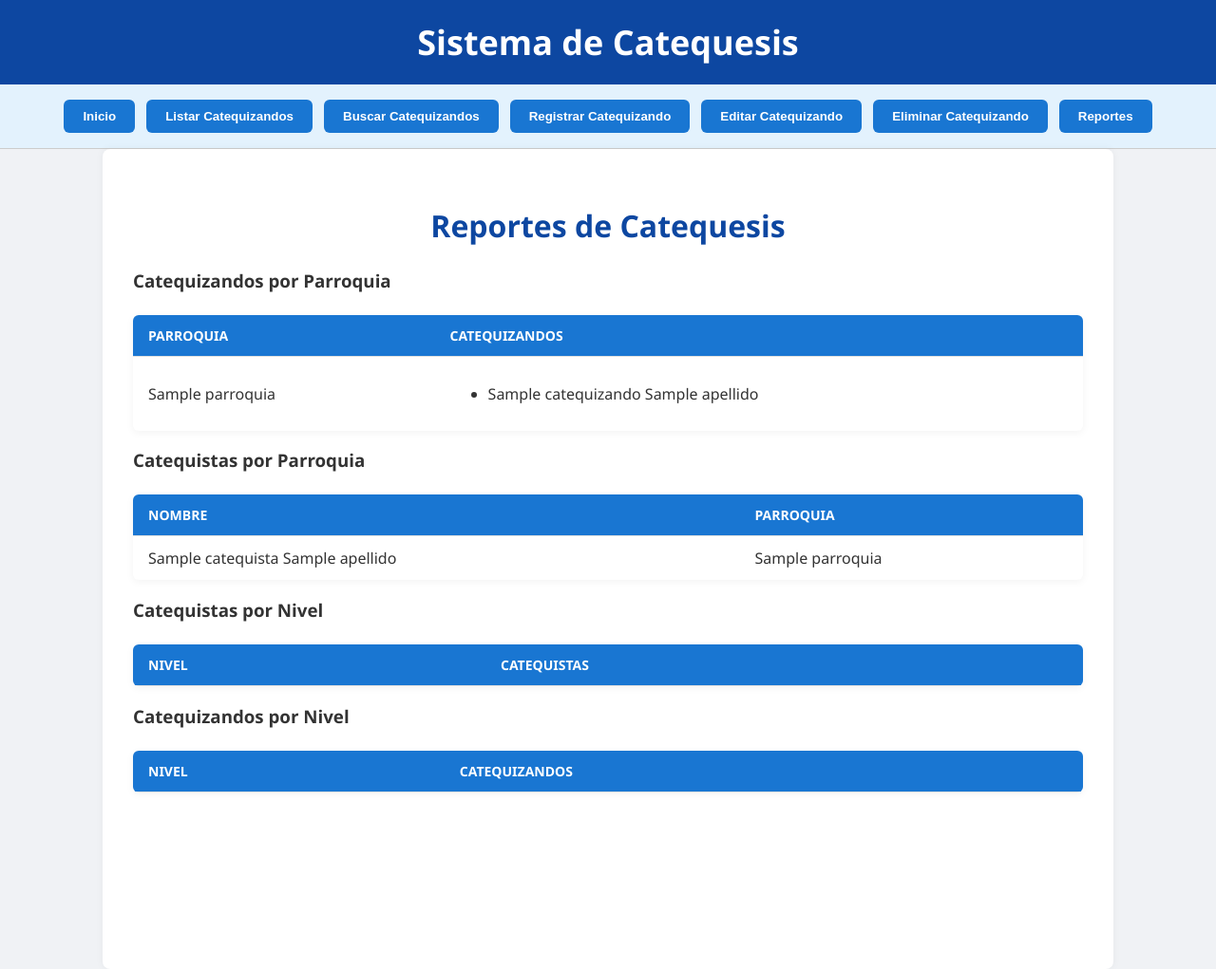
After one commit to Estebin21/proyecto-catequesis, a Flask app: page /catequizandos/reporte in a window 1280 px wide. The commit adds this page. Shown: the whole page at 95% size. Run offline with Flask 3, Linux system fonts and the light colour scheme; a database or web service that is not in the repository returns one stand-in record (values such as "Sample title"); data that the repository does not hold is empty.

Commit message:
Se agregó la ruta /catequizandos/reporte para mostrar reportes de catequizandos y catequistas por parroquia y nivel, utilizando datos de MongoDB

```diff
--- a/ConectionDB.py
+++ b/ConectionDB.py
@@ -1,5 +1,8 @@
 import pyodbc
 import json
+from pymongo import MongoClient
+import pyodbc
+
 def ObtenerConexion():
     with open('config.json', 'r') as archivo_config:
         config = json.load(archivo_config)
@@ -12,3 +15,18 @@ def ObtenerConexion():
     # 4. Crear Cadena de Conexión (con login SQL)
     connection_string = f'DRIVER={controlador_odbc};SERVER={name_server};DATABASE={database};UID={username};PWD={password}'
     return connection_string
+
+def setUpDBConnection():
+
+    uri = "mongodb+srv://sebasalmeida:udla@clusterudla01.hxj4agb.mongodb.net/?retryWrites=true&w=majority&appName=ClusterUDLA01"
+
+    client = MongoClient(uri)
+
+    db= client['Quito_Catequesis_DB_2025']
+    coleccionCatequizandos = db['catequizandos']
+    colleccionCatequistas = db['catequistas']
+    colleccionCertificados = db['certificados']
+    colleccionNiveles = db['niveles']
+    colleccionParroquias = db['parroquias']
+
+    return(coleccionCatequizandos, colleccionCatequistas, colleccionCertificados, colleccionNiveles, colleccionParroquias)
--- a/app.py
+++ b/app.py
@@ -1,6 +1,7 @@
 from flask import Flask, render_template, request, redirect, url_for, jsonify
 import pyodbc
 import ConectionDB
+from collections import defaultdict
 
 app = Flask(__name__)
 
@@ -111,9 +112,93 @@ def eliminar_catequizando():
 
     return render_template('catequizandos/eliminar.html', catequizando=None)
 
+# ---------- REPORTES REALIZADOS ----------
+@app.route('/catequizandos/reporte', methods=['GET'])
+def reporteCatequizando():
+    colecciones = ConectionDB.setUpDBConnection()
+    catequizandos = colecciones[0]
+    catequistas = colecciones[1]
+    certificados = colecciones[2]
+    niveles = colecciones[3]
+    parroquias = colecciones[4]
 
+    # Reporte 1: Catequizandos por parroquia
+    parroquia_dict = {p['_id']: p['nombre'] for p in parroquias.find()}
+    grupo = defaultdict(list)
 
+    for c in catequizandos.find():
+        parroquia_id = c.get("parroquia", {}).get("id")
+        if parroquia_id:
+            grupo[parroquia_id].append({
+                "nombre": c.get("nombre"),
+                "apellido": c.get("apellido")
+            })
 
+    catequizandos_por_parroquia = [
+        {
+            "parroquia": parroquia_dict.get(pid, "Sin nombre"),
+            "catequizandos": lista
+        }
+        for pid, lista in grupo.items()
+    ]
+
+    # Reporte 2: Catequistas por parroquia
+    parroquias_dict = {p['_id']: p['nombre'] for p in parroquias.find()}
+    catequistas_por_parroquia = []
+    for c in catequistas.find():
+        parroquia_id = c.get("parroquia_id")
+        catequistas_por_parroquia.append({
+            "nombre": f"{c['nombre']} {c['apellido']}",
+            "parroquia": parroquias_dict.get(parroquia_id, "No asignada")
+        })
+
+    # Reporte 3: Catequistas por nivel
+    niveles_dict = {n['_id']: n['nombre'] for n in niveles.find()}
+    catequistas_nivel = catequistas.aggregate([
+        {"$unwind": "$niveles"},
+        {"$group": {
+            "_id": "$niveles.nivel_id",
+            "catequistas": {
+                "$push": {
+                    "nombre": "$nombre",
+                    "apellido": "$apellido"
+                }
+            }
+        }}
+    ])
+    catequistas_por_nivel = [
+        {
+            "nivel": niveles_dict.get(c["_id"], "Sin nombre"),
+            "catequistas": c["catequistas"]
+        } for c in catequistas_nivel
+    ]
+
+    # Reporte 4: Catequizandos por nivel
+    catequizandos_nivel = catequizandos.aggregate([
+        {"$group": {
+            "_id": "$nivel_id",
+            "catequizandos": {
+                "$push": {
+                    "nombre": "$nombre",
+                    "apellido": "$apellido"
+                }
+            }
+        }}
+    ])
+    catequizandos_por_nivel = [
+        {
+            "nivel": niveles_dict.get(c["_id"], "Sin nombre"),
+            "catequizandos": c["catequizandos"]
+        } for c in catequizandos_nivel
+    ]
+
+    return render_template(
+        'catequizandos/reportes.html',
+        catequizandos_por_parroquia=catequizandos_por_parroquia,
+        catequistas_por_parroquia=catequistas_por_parroquia,
+        catequistas_por_nivel=catequistas_por_nivel,
+        catequizandos_por_nivel=catequizandos_por_nivel
+    )
 
 # ---------- INICIO ----------
 @app.route('/')
--- a/config.json
+++ b/config.json
@@ -1,5 +1,5 @@
 {
-    "name_server":"NARVAAEEEZZZZ\\SQLEXPRESS",
+    "name_server":"LAPTOPSEBAS",
     "database":"Quito_Catequesis_DB_2025",
     "username": "AdministradorParroquial",
     "password": "EsJustoYNecesario",
--- /dev/null
+++ b/templates/catequizandos/reportes.html
@@ -0,0 +1,84 @@
+{% extends 'layout.html' %}
+
+{% block content %}
+<h2>Reportes de Catequesis</h2>
+
+<!-- Reporte 1: Catequizandos por Parroquia -->
+<h3>Catequizandos por Parroquia</h3>
+<table>
+    <tr>
+        <th>Parroquia</th>
+        <th>Catequizandos</th>
+    </tr>
+    {% for item in catequizandos_por_parroquia %}
+    <tr>
+        <td>{{ item.parroquia }}</td>
+        <td>
+            <ul>
+                {% for c in item.catequizandos %}
+                <li>{{ c.nombre }} {{ c.apellido }}</li>
+                {% endfor %}
+            </ul>
+        </td>
+    </tr>
+    {% endfor %}
+</table>
+
+<!-- Reporte 2: Catequistas por Parroquia -->
+<h3>Catequistas por Parroquia</h3>
+<table>
+    <tr>
+        <th>Nombre</th>
+        <th>Parroquia</th>
+    </tr>
+    {% for item in catequistas_por_parroquia %}
+    <tr>
+        <td>{{ item.nombre }}</td>
+        <td>{{ item.parroquia }}</td>
+    </tr>
+    {% endfor %}
+</table>
+
+<!-- Reporte 3: Catequistas por Nivel -->
+<h3>Catequistas por Nivel</h3>
+<table>
+    <tr>
+        <th>Nivel</th>
+        <th>Catequistas</th>
+    </tr>
+    {% for item in catequistas_por_nivel %}
+    <tr>
+        <td>{{ item.nivel }}</td>
+        <td>
+            <ul>
+                {% for c in item.catequistas %}
+                <li>{{ c.nombre }} {{ c.apellido }}</li>
+                {% endfor %}
+            </ul>
+        </td>
+    </tr>
+    {% endfor %}
+</table>
+
+<!-- Reporte 4: Catequizandos por Nivel -->
+<h3>Catequizandos por Nivel</h3>
+<table>
+    <tr>
+        <th>Nivel</th>
+        <th>Catequizandos</th>
+    </tr>
+    {% for item in catequizandos_por_nivel %}
+    <tr>
+        <td>{{ item.nivel }}</td>
+        <td>
+            <ul>
+                {% for c in item.catequizandos %}
+                <li>{{ c.nombre }} {{ c.apellido }}</li>
+                {% endfor %}
+            </ul>
+        </td>
+    </tr>
+    {% endfor %}
+</table>
+
+{% endblock %}
--- a/templates/layout.html
+++ b/templates/layout.html
@@ -21,6 +21,7 @@
         <a href="{{ url_for('crear_catequizando') }}"><button>Registrar Catequizando</button></a>
         <a href="{{ url_for('editar_catequizando', id=1) }}"><button>Editar Catequizando</button></a>
         <a href="{{ url_for('eliminar_catequizando', id=1) }}"><button>Eliminar Catequizando</button></a>
+        <a href="{{ url_for('reporteCatequizando') }}"><button>Reportes</button></a>
     </div>
 
     <!-- Contenido principal -->
```
